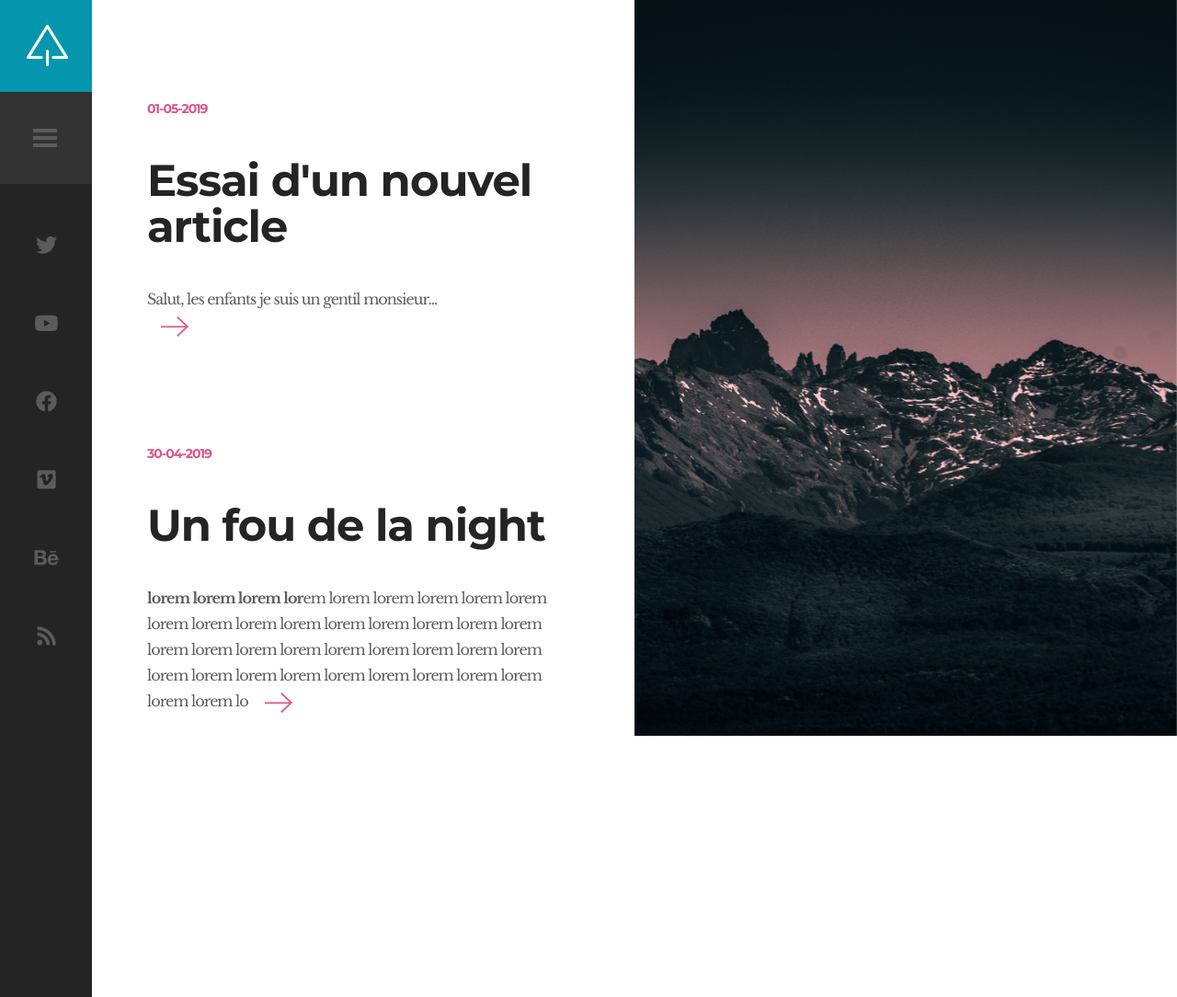
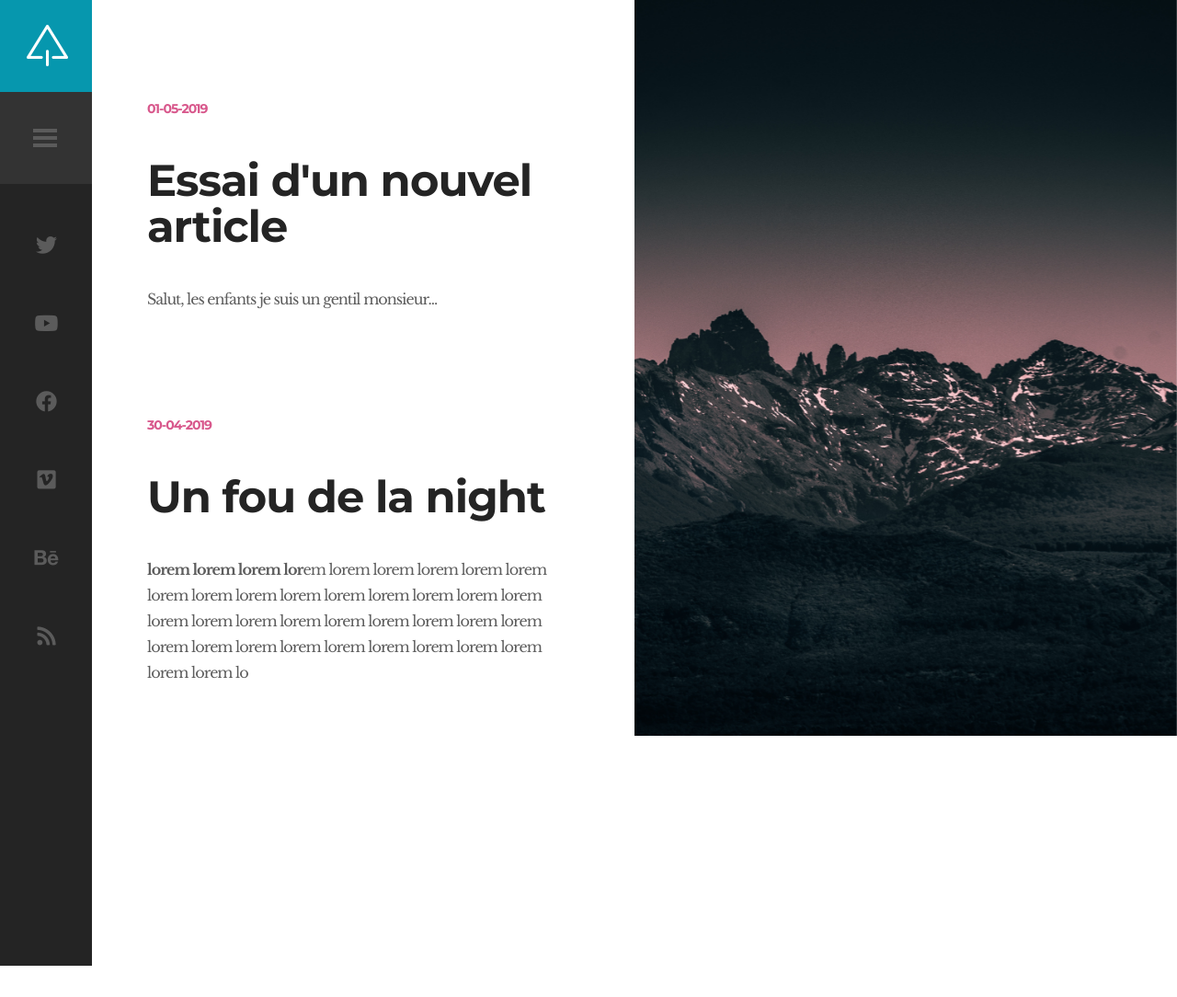
Before and after one commit to ValBocquet/projet4, a PHP site: page / in a window 1280 px wide. Shown: the whole page at 92% size. After the commit the page ends 1050 px from the top, so only its background shows below. Run offline with PHP 8.4, Linux system fonts and the light colour scheme; data comes from the database, SQL or seed files in the repository; some libraries are stand-ins or nearby versions.

Commit message:
modification pour respect norme W3C

```diff
--- a/views/home.php
+++ b/views/home.php
@@ -18,7 +18,6 @@ while ($datas = $posts->fetch()) {
                                 <div class="excerpt">
                                     <?php $excerpt = substr($datas['content'], 0, 250); ?>
                                     <?= $excerpt; ?>
-                                    <a class="read-more" href="article.php?id=<?= $datas['id'] ?>"></a>
                                 </div>
                                 <div class="clear"></div>
                             </div>
```
